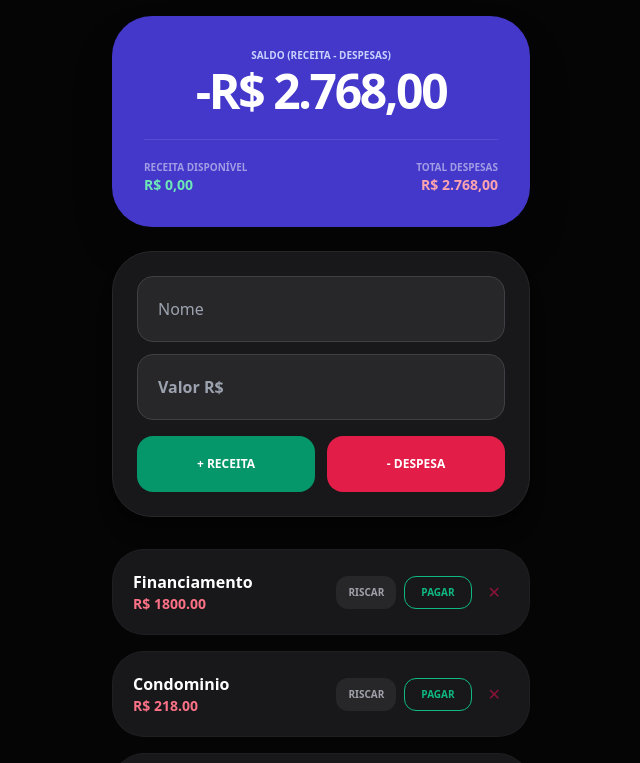
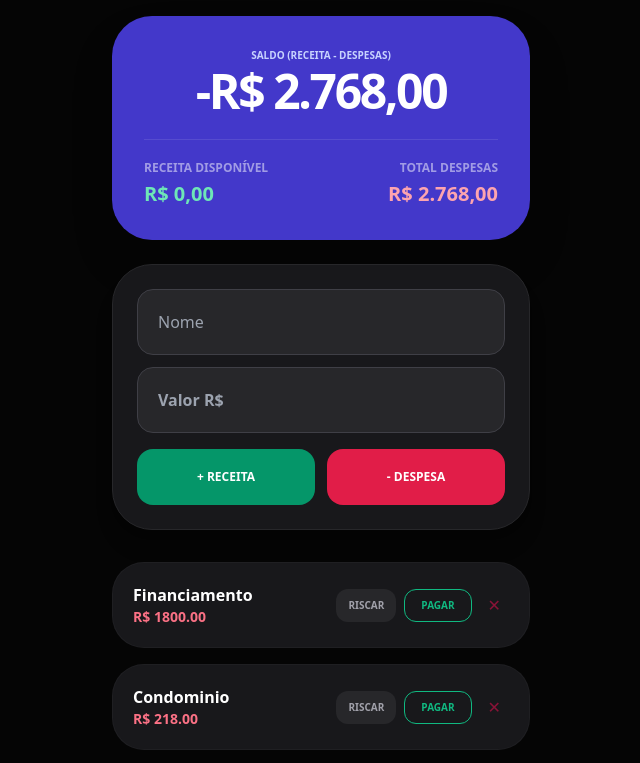
Before and after one commit to DiegoAlukard/My-Web-Apps, a plain HTML site: page index.html in a window 1280 px wide. Both pictures are taken after a click on the button "Continuar". Shown: the top 763 px of the page, without its empty margins (319-959 px from the left). Drawn offline with nearby package versions, Linux system fonts and the light colour scheme.

Commit message:
Aumentar a letra

```diff
--- a/index.html
+++ b/index.html
@@ -48,12 +48,12 @@
             <h2 id="saldo-total" class="text-5xl font-black mb-6 text-center tracking-tighter">R$ 0,00</h2>
             <div class="flex justify-between border-t border-white/10 pt-5">
                 <div class="w-1/2">
-                    <p class="text-white/50 text-[10px] font-bold uppercase">Receita Disponível</p>
-                    <p id="resumo-disponivel" class="text-emerald-300 text-sm font-black">R$ 0,00</p>
+                    <p class="text-white/50 text-xs font-bold uppercase mb-1">Receita Disponível</p>
+                    <p id="resumo-disponivel" class="text-emerald-300 text-xl font-black">R$ 0,00</p>
                 </div>
                 <div class="text-right w-1/2">
-                    <p class="text-white/50 text-[10px] font-bold uppercase">Total Despesas</p>
-                    <p id="resumo-despesas" class="text-rose-300 text-sm font-black">R$ 0,00</p>
+                    <p class="text-white/50 text-xs font-bold uppercase mb-1">Total Despesas</p>
+                    <p id="resumo-despesas" class="text-rose-300 text-xl font-black">R$ 0,00</p>
                 </div>
             </div>
         </div>
@@ -75,10 +75,10 @@
             { id: 1, nome: "Financiamento", valor: 1800, tipo: "despesa", pago: false, riscado: false },
             { id: 2, nome: "Condominio", valor: 218, tipo: "despesa", pago: false, riscado: false },
             { id: 3, nome: "Luz", valor: 250, tipo: "despesa", pago: false, riscado: false },
-            { id: 3, nome: "Água", valor: 120, tipo: "despesa", pago: false, riscado: false },
-            { id: 4, nome: "Internet", valor: 80, tipo: "despesa", pago: false, riscado: false },
-            { id: 5, nome: "Perua", valor: 240, tipo: "despesa", pago: false, riscado: false },
-            { id: 6, nome: "Celular", valor: 60, tipo: "despesa", pago: false, riscado: false }
+            { id: 4, nome: "Água", valor: 120, tipo: "despesa", pago: false, riscado: false },
+            { id: 5, nome: "Internet", valor: 80, tipo: "despesa", pago: false, riscado: false },
+            { id: 6, nome: "Perua", valor: 240, tipo: "despesa", pago: false, riscado: false },
+            { id: 7, nome: "Celular", valor: 60, tipo: "despesa", pago: false, riscado: false }
         ];
 
         let dadosAtuais = JSON.parse(localStorage.getItem('f_v17_at')) || [...dadosPadrao];
@@ -146,7 +146,6 @@
             lista.innerHTML = "";
             let recTotal = 0, despTotal = 0, despPagas = 0;
 
-            // Ordena para Receitas ficarem no topo
             const ordenados = [...dadosAtuais].sort((a,b) => a.tipo === 'receita' ? -1 : 1);
 
             ordenados.forEach(i => {
```
